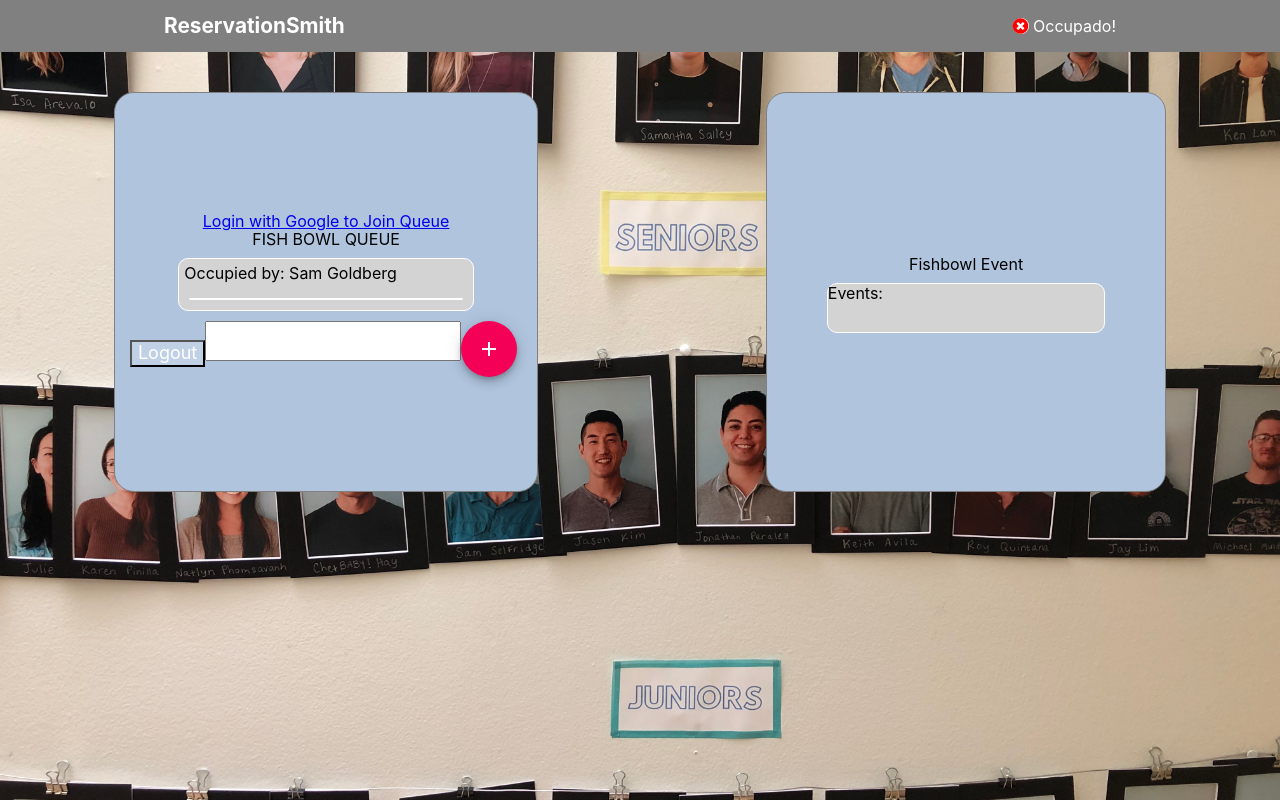
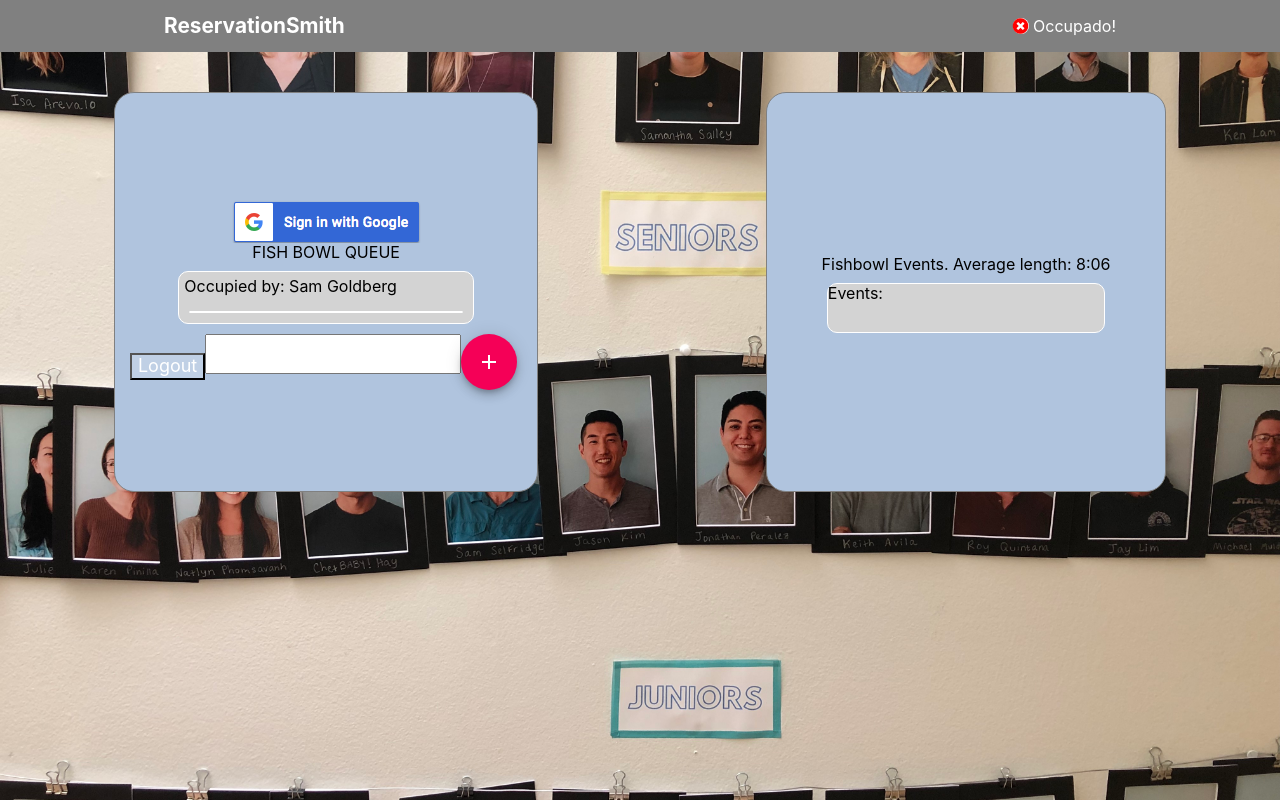
Before and after one commit to sselfridge/reservation, a React (Create React App) app: page / in a window 1280 px wide. Built offline with nearby package versions, Linux system fonts and the light colour scheme; no server answers.

Commit message:
pre present push

```diff
--- a/src/Containers/QueueContainer.css
+++ b/src/Containers/QueueContainer.css
@@ -112,3 +112,17 @@
   max-height: 300px;
   overflow-y: auto;
 }
+
+a.loginButton {
+  align-self: center;
+  background-image: url("../assets/login.png");
+  background-color: transparent; /* make the button transparent */
+  background-repeat: no-repeat;  /* make the background image appear only once */
+  background-position: 0px 0px;  /* equivalent to 'top left' */
+  border: none;           /* assuming we don't want any borders */
+  cursor: pointer;        /* make the cursor like hovering over an <a> element */
+  height: 44px;
+  width: 190px;
+  padding-left: 16px;     /* make text start to the right of the image */
+  vertical-align: middle; /* align the text vertically centered */
+}
--- a/src/Containers/QueueContainer.js
+++ b/src/Containers/QueueContainer.js
@@ -43,7 +43,7 @@ const QueueContainer = () => {
     <div className="content">
       <div className="desktop-content">
         <div className="container">
-        <a href="/auth/google">Login with Google to Join Queue</a>
+        <a className="loginButton" href="/auth/google"></a>
 
           FISH BOWL QUEUE
           <div className="queue-box">
@@ -68,7 +68,7 @@ const QueueContainer = () => {
           </div>
         </div>
         <div className="container">
-          Fishbowl Event
+        Fishbowl Events. Average length: 8:06
           <div className="queue-box">
             <Events />
           </div>
```
